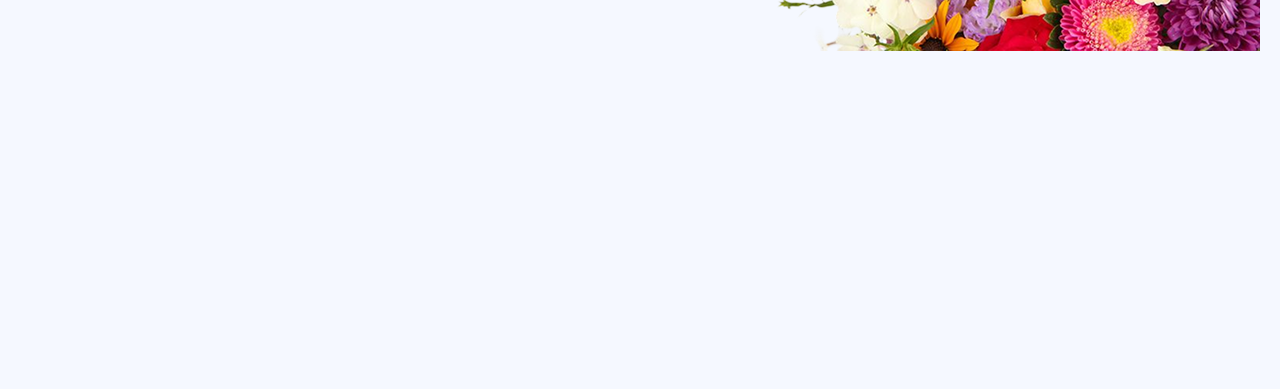
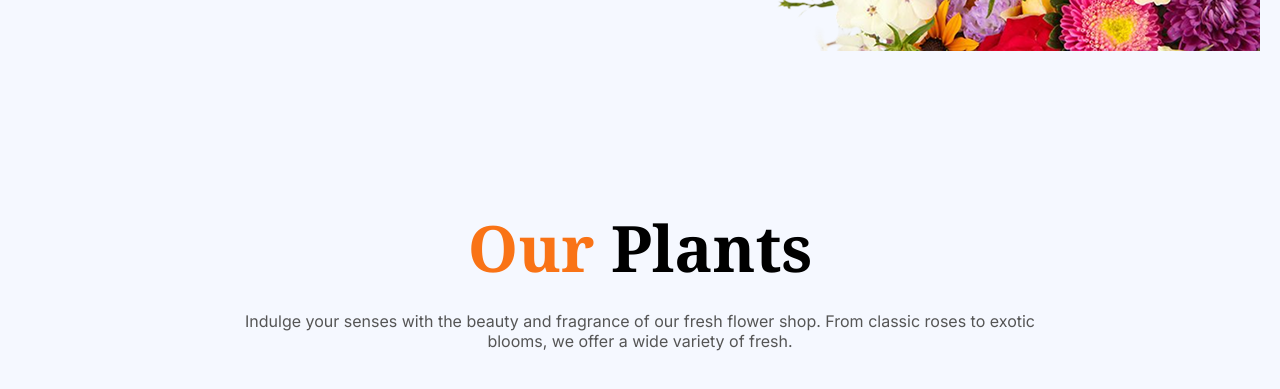
Before and after one commit to mahib2121/ASSIGNMENT-002, a plain HTML site: page index.html in a window 1280 px wide. Shown: the part 517-906 px from the top of the page. Before the commit the page ends 800 px from the top, so only its background shows below. Drawn offline with Linux system fonts and the light colour scheme.

Commit message:
just store section

```diff
--- a/index.html
+++ b/index.html
@@ -44,6 +44,23 @@
         </div>
 
         <!-- part2 -->
+        <div class="store_sction">
+
+            <div class="store_head ">
+                <h1 class="store_Title">
+                    <span style="color: #f97316">Our</span> Plants
+                </h1>
+                <p class="banner_detail f2">
+                    Indulge your senses with the beauty and fragrance of our fresh flower shop. From classic roses to
+                    exotic blooms, we offer a wide variety of fresh.
+                </p>
+            </div>
+        </div>
+        <!-- flower card  -->
+
+
+
+
 
     </body>
 </body>
--- a/style/deg.css
+++ b/style/deg.css
@@ -91,3 +91,24 @@ body {
     display: block;
     object-fit: cover;
   }
+
+
+/* part 2  */
+
+.store_sction{
+    text-align: center;
+    max-width: 1440px;
+    margin: 0 auto;
+    padding: 40px 20px;
+}
+.store_head{
+    max-width: 850px;
+    margin: 0 auto 50px;
+}
+
+
+.store_Title{
+    font-weight: 700;
+    font-size: 4rem;
+    margin-bottom: 20px;
+}
```
